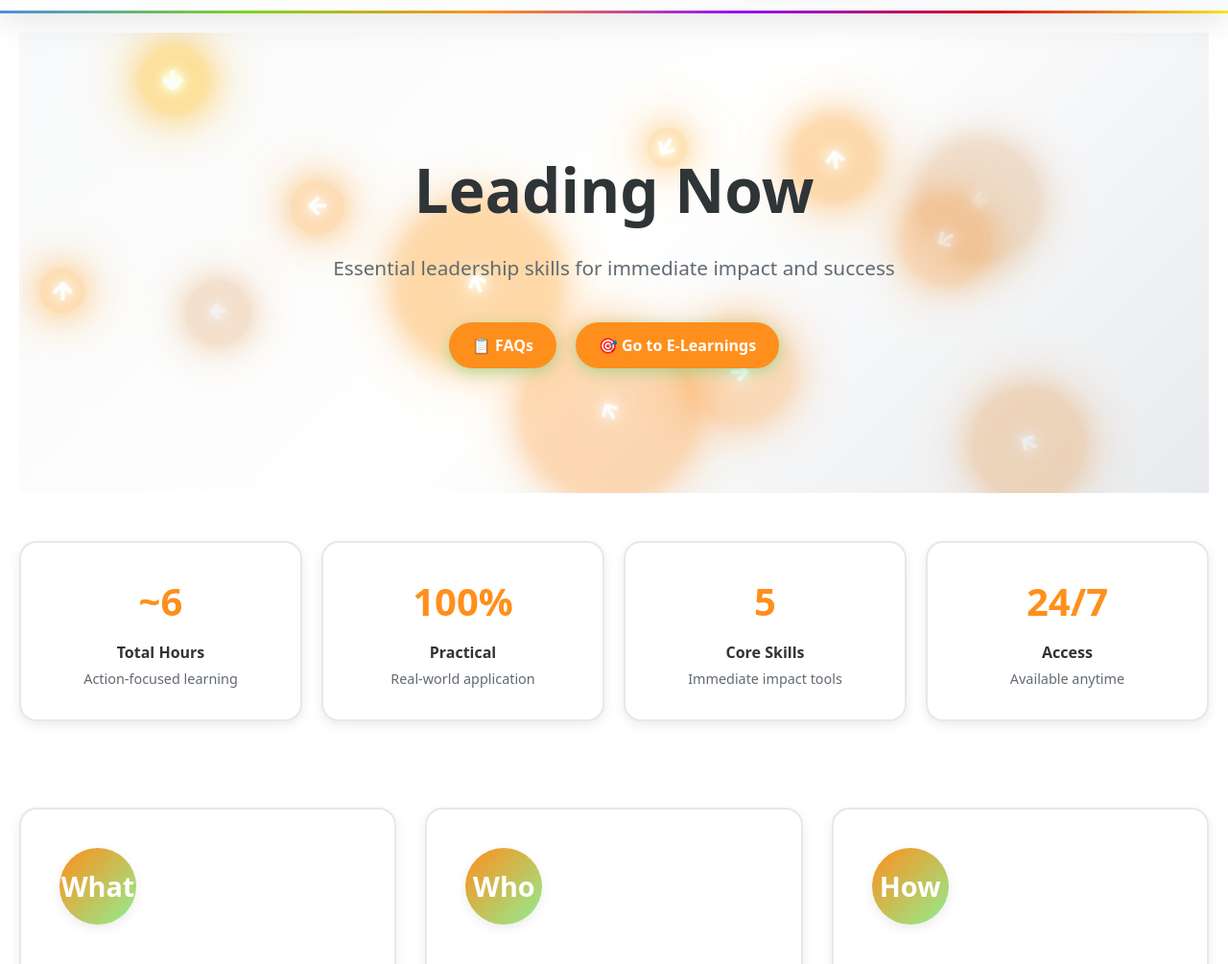
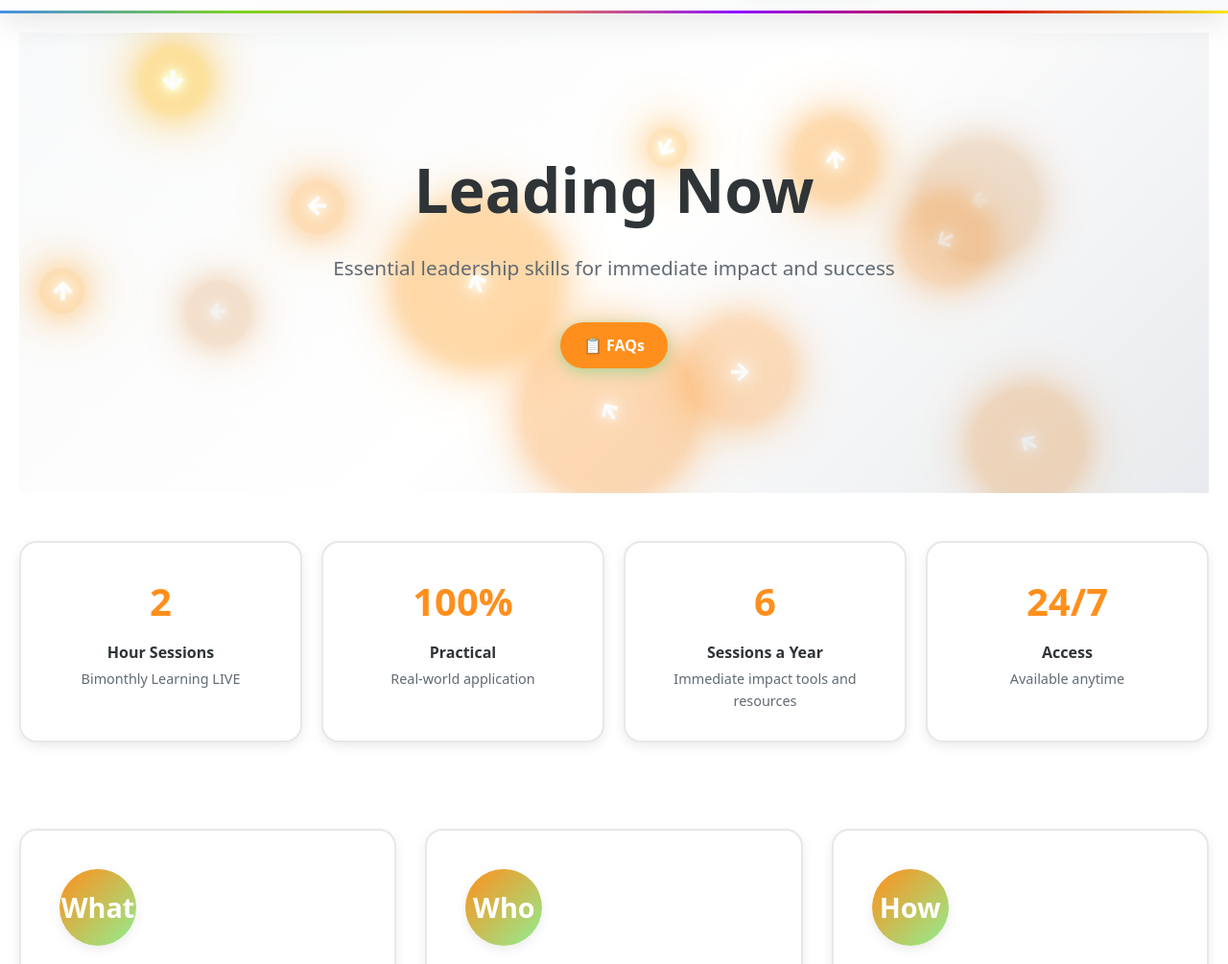
Before and after one commit to techjoejoe/LeadingPrograms, a plain HTML site: page leading-now.html in a window 1280 px wide. Shown: the part 95-1100 px from the top of the page at 96% size. Drawn offline with Linux system fonts and the light colour scheme.

Commit message:
Revise stats and remove E-Learning link
Updated statistics and links in the leading-now.html file.

```diff
--- a/leading-now.html
+++ b/leading-now.html
@@ -1339,10 +1339,6 @@
 
           <a href="#" class="hero-link">📋 FAQs</a>
 
-          <!-- Replace "#" with your actual E-Learning platform/course link -->
-
-          <a href="#" class="hero-link">🎯 Go to E-Learnings</a>
-
         </div>
 
       </div>
@@ -1357,11 +1353,11 @@
 
       <div class="stat-card">
 
-        <span class="stat-number">~6</span>
-
-        <div class="stat-label">Total Hours</div>
-
-        <div class="stat-description">Action-focused learning</div>
+        <span class="stat-number">2</span>
+
+        <div class="stat-label">Hour Sessions</div>
+
+        <div class="stat-description">Bimonthly Learning LIVE</div>
 
       </div>
 
@@ -1377,11 +1373,11 @@
 
       <div class="stat-card">
 
-        <span class="stat-number">5</span>
-
-        <div class="stat-label">Core Skills</div>
-
-        <div class="stat-description">Immediate impact tools</div>
+        <span class="stat-number">6</span>
+
+        <div class="stat-label">Sessions a Year</div>
+
+        <div class="stat-description">Immediate impact tools and resources</div>
 
       </div>
 
```
